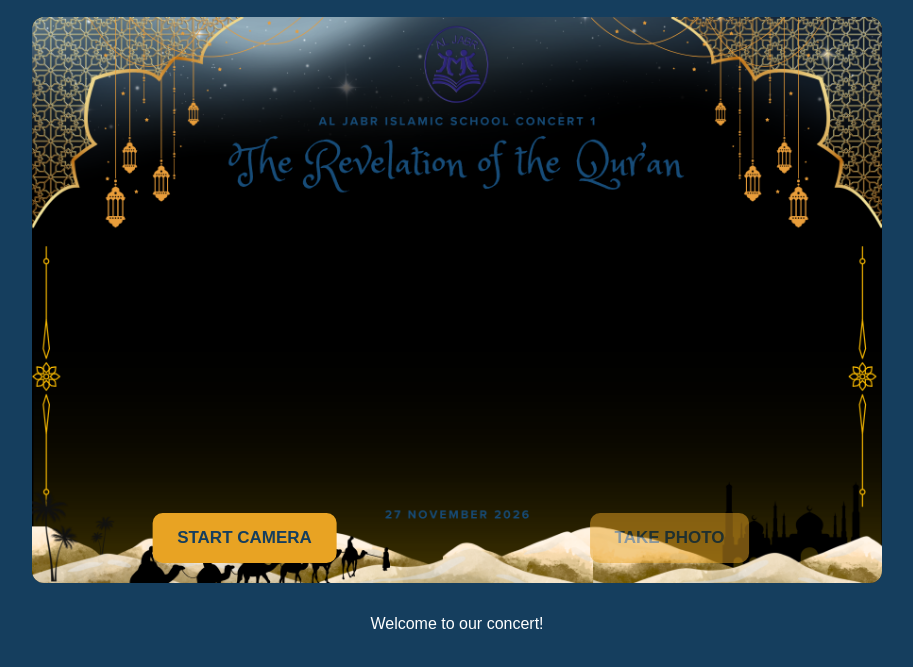
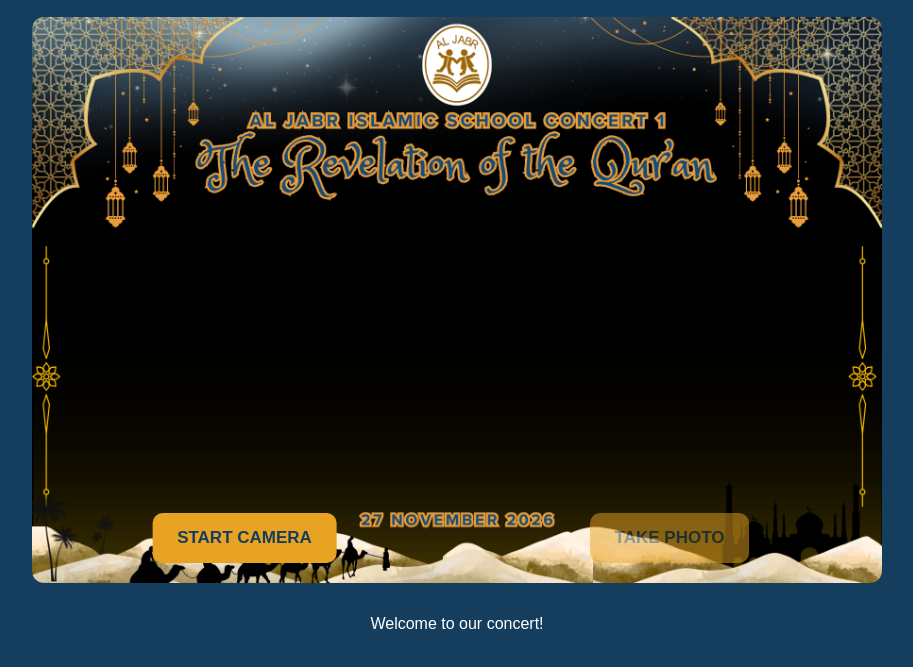
Before and after one commit to rusydahamidah-web/al-jabr-photobooth, a plain HTML site: page index.html in a window 1280 px wide. Shown: the part 49-716 px from the top of the page, without its empty margins (183-1096 px from the left). Drawn offline with Linux system fonts and the light colour scheme.

Commit message:
Update index.html

```diff
--- a/index.html
+++ b/index.html
@@ -210,7 +210,7 @@ button:disabled {
   <video id="video" autoplay playsinline muted></video>
 
   <img id="frameOverlay"
-       src="background.png"
+       src="background1.png"
        alt="Concert Frame">
 
   <div id="countdown"></div>
```
